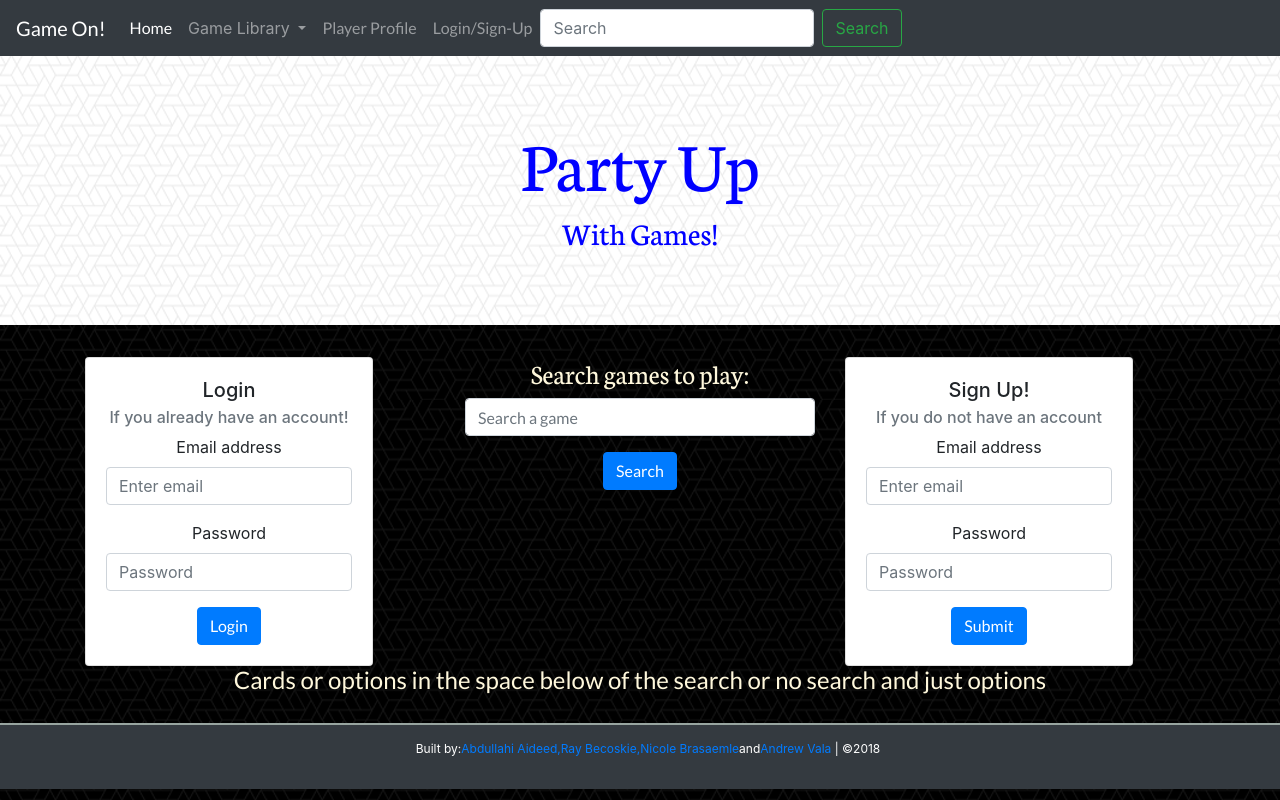
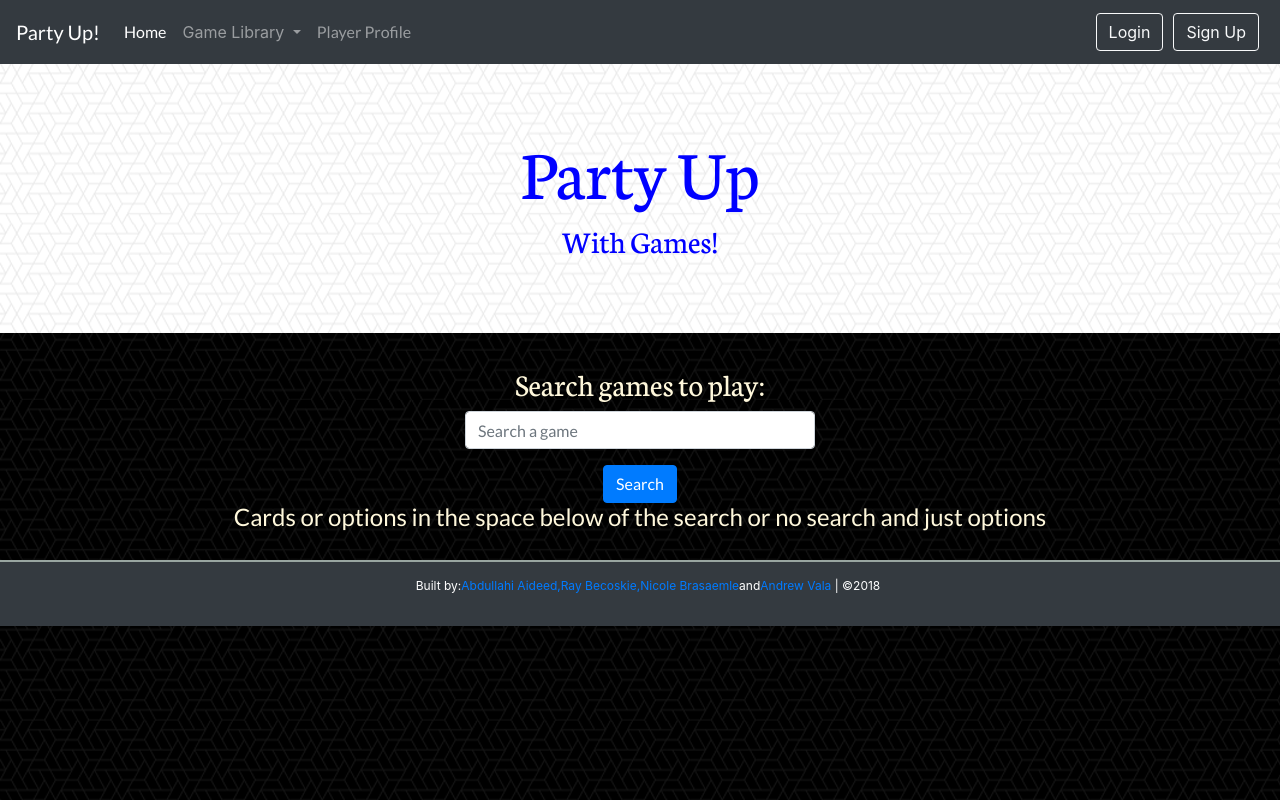
Before and after one commit to nbrasaemle/Party-Up-With-Games, a Node server app: template views/index.html in a window 1280 px wide. Run offline with Node 20, Linux system fonts and the light colour scheme; the template is opened without the code that fills it, so the values that code supplies are empty; some libraries are stand-ins or nearby versions.

Commit message:
modal forms complete

```diff
--- a/public/styles/styles.css
+++ b/public/styles/styles.css
@@ -29,7 +29,9 @@ h3, h4, .font {
 .col-sm-4 {
   text-align: center;
 }
-
+.nav-btn{
+  margin:5px;
+}
 
 /* Footer */
 .footer{
@@ -41,6 +43,7 @@ h3, h4, .font {
 	border-top: solid 2px rgb(152, 165, 160);
 	margin-top: 20px;
 }
+
 
 /*Map CSS*/
 HTML {
@@ -59,7 +62,7 @@ HTML {
   max-height: 400px;
 }
 
-.labelStyle{
+/* .labelStyle{
   font: 400 34px 'Catamaran', sans-serif;
   font-weight: bold!important;
-}
+} */
--- a/views/index.html
+++ b/views/index.html
@@ -5,7 +5,7 @@
     <meta charset="UTF-8">
     <meta name="viewport" content="width=device-width, initial-scale=1.0">
     <meta http-equiv="X-UA-Compatible" content="ie=edge">
-    <title>Game On!</title>
+    <title>Party Up: Home</title>
     <!-- Fonts -->
     <link href="https://fonts.googleapis.com/css?family=Lato|Neuton" rel="stylesheet">
     <!-- Bootstrap and CSS link -->
@@ -18,7 +18,7 @@
 <body>
 
     <nav class="navbar navbar-expand-lg navbar-dark bg-dark">
-        <a class="navbar-brand fontTwo" href="index.html">Game On!</a>
+        <a class="navbar-brand fontTwo" href="index.html">Party Up!</a>
         <button class="navbar-toggler" type="button" data-toggle="collapse" data-target="#navbarNav" aria-controls="navbarNav" aria-expanded="false"
             aria-label="Toggle navigation">
             <span class="navbar-toggler-icon"></span>
@@ -37,23 +37,25 @@
                         Game Library
                     </a>
                     <div class="dropdown-menu" aria-labelledby="navbarDropdown">
-                        <a class="dropdown-item" href="#">Action</a>
+                        <!-- <a class="dropdown-item" href="#">Action</a>
                         <a class="dropdown-item" href="#">Another action</a>
                         <div class="dropdown-divider"></div>
-                        <a class="dropdown-item" href="#">Something else here</a>
+                        <a class="dropdown-item" href="#">Something else here</a> -->
                     </div>
                 </li>
                 <li class="nav-item">
                     <a class="nav-link fontTwo" href="./profile.html">Player Profile</a>
                 </li>
-                <li class="nav-item">
-                    <a class="nav-link fontTwo" href="">Login/Sign-Up</a>
-                </li>
+
             </ul>
-            <form class="form-inline my-2 my-lg-0">
-                    <input class="form-control mr-sm-2" type="search" placeholder="Search">
-                    <button class="btn btn-outline-success my-2 my-sm-0" type="submit">Search</button>
+            <form class="form-inline my-2 my-lg-0 ml-auto">
+
+                <button type="button" class="btn btn-outline-light nav-btn" data-toggle="modal" data-target="#loginModal">Login</button>
+
+                <button class="btn btn-outline-light nav-btn" type="button" data-toggle="modal" data-target="#signupModal">Sign Up</button>
             </form>
+
+
         </div>
     </nav>
 
@@ -68,28 +70,10 @@
     <div class="container">
         <div class="row">
             <div class="col-sm-4">
-                <div class="card" style="width: 18rem;">
-                    <div class="card-body">
-                        <h5 class="card-title">Login</h5>
-                        <h6 class="card-subtitle mb-2 text-muted">If you already have an account!</h6>
-                        <form>
-                            <div class="form-group">
-                                <label for="email">Email address</label>
-                                <input type="email" class="form-control" id="email" aria-describedby="emailHelp" placeholder="Enter email">
-                                <!-- <small id="emailHelp" class="form-text text-muted">We'll never share your email with anyone else.</small> -->
-                            </div>
-                            <div class="form-group">
-                                <label for="exampleInputPassword1">Password</label>
-                                <input type="password" class="form-control" id="exampleInputPassword1" placeholder="Password">
-                            </div>
 
-                            <button type="button" class="btn btn-primary fontTwo">Login</button>
-                        </form>
-                    </div>
-                </div>
             </div>
             <div class="col-sm-4">
-                <h3>Search games to play:</h3>
+                <h2 class="font">Search games to play:</h2>
                 <form>
                     <div class="form-group">
                         <input type="search" class="form-control fontTwo" id="gameSearch" aria-describedby="gameSearch" placeholder="Search a game">
@@ -98,25 +82,7 @@
                 </form>
             </div>
             <div class="col-sm-4">
-                <div class="card" style="width: 18rem;">
-                    <div class="card-body">
-                        <h5 class="card-title">Sign Up!</h5>
-                        <h6 class="card-subtitle mb-2 text-muted">If you do not have an account</h6>
-                        <form>
-                            <div class="form-group">
-                                <label for="email">Email address</label>
-                                <input type="email" class="form-control email" id="email" aria-describedby="emailHelp" placeholder="Enter email">
-                                <!-- <small id="emailHelp" class="form-text text-muted">We'll never share your email with anyone else.</small>-->
-        </div>
-        <div class="form-group">
-            <label for="exampleInputPassword1">Password</label>
-            <input type="password" class="form-control" id="exampleInputPassword1" placeholder="Password">
-        </div>
 
-        <button type="button" class="btn btn-primary fontTwo">Submit</button>
-        </form>
-    </div>
-    </div>
 
             </div>
         </div>
@@ -125,7 +91,95 @@
                 <h4>Cards or options in the space below of the search or no search and just options</h4>
             </div>
         </div>
+        <!-- Modals -->
+        <!-- Login Modal -->
+
+        <div class="modal fade" id="loginModal" tabindex="-1" role="dialog" aria-labelledby="loginModalCenterTitle" aria-hidden="true">
+            <div class="modal-dialog modal-dialog-centered" role="document">
+                <div class="modal-content">
+                    <div class="modal-header">
+                        <h5 class="modal-title" id="loginmodalid">Login</h5>
+                        <button type="button" class="close" data-dismiss="modal" aria-label="Close">
+                            <span aria-hidden="true">&times;</span>
+                        </button>
                     </div>
+                    <div class="modal-body">
+                        <h6 class="card-subtitle mb-2 text-muted">If you already have an account, if you do not then close and click Sign Up!</h6>
+                        <form>
+                            <div class="form-group">
+                                <label for="email">Email address</label>
+                                <input type="email" class="form-control" id="email" aria-describedby="emailHelp" placeholder="Enter email">
+                            </div>
+                            <div class="form-group">
+                                <label for="exampleInputPassword1">Password</label>
+                                <input type="password" class="form-control" id="loginInputPassword" placeholder="Password">
+                            </div>
+                        </form>
+                    </div>
+                    <div class="modal-footer">
+                        <button type="button" class="btn btn-secondary" data-dismiss="modal">Close</button>
+                        <button type="button" class="btn btn-primary">Login</button>
+                    </div>
+                </div>
+            </div>
+        </div>
+
+        <!-- Sign Up Modal -->
+
+        <div class="modal fade" id="signupModal" tabindex="-1" role="dialog" aria-labelledby="exampleModalCenterTitle" aria-hidden="true">
+            <div class="modal-dialog modal-dialog-centered" role="document">
+                <div class="modal-content">
+                    <div class="modal-header">
+                        <h5 class="modal-title" id="exampleModalLongTitle">Sign Up!</h5>
+                        <button type="button" class="close" data-dismiss="modal" aria-label="Close">
+                            <span aria-hidden="true">&times;</span>
+                        </button>
+                    </div>
+                    <div class="modal-body">
+                        <h6 class="card-subtitle mb-2 text-muted">If you do not have an account, fill out the following:</h6>
+                        <form>
+                            <div class="form-group">
+                                <label for="name">Name</label>
+                                <input type="input" class="form-control name" id="user-id" aria-describedby="nameHelp" placeholder="Enter name">
+                            </div>
+                            <div class="form-group">
+                                <label for="email">Email address</label>
+                                <input type="email" class="form-control email" id="email" aria-describedby="emailHelp" placeholder="Enter email">
+                            </div>
+                            <div class="form-group">
+                                <label for="exampleInputPassword1">Password</label>
+                                <input type="password" class="form-control" id="exampleInputPassword1" placeholder="Enter password">
+                            </div>
+                            <div class="form-group">
+                                <label for="avatarGender">Gender:</label>
+                                <div class="form-check">
+                                    <input class="form-check-input" type="radio" name="genderRadios" id="genderRadios1" value="option1" checked>
+                                    <label class="form-check-label" for="genderRadios1">
+                                        Female
+                                    </label>
+                                </div>
+                                <div class="form-check">
+                                    <input class="form-check-input" type="radio" name="genderRadios" id="exampleRadios2" value="option2">
+                                    <label class="form-check-label" for="genderRadios2">
+                                        Male
+                                    </label>
+                                </div>
+                            </div>
+                        </form>
+                    </div>
+                    <div class="modal-footer">
+                        <button type="button" class="btn btn-secondary" data-dismiss="modal">Close</button>
+                        <button type="button" class="btn btn-primary">Save changes</button>
+                    </div>
+                </div>
+            </div>
+        </div>
+
+    </div>
+
+
+
+
 
     <nav class="navbar sticky-bottom justify-content-center navbar-dark bg-dark footer">
         <p class="navbar-brand" id="copyright">
```
Also changed, not shown: views/profile.html (+37 -20 lines). Lines whose indentation alone changed are shown as unchanged.
